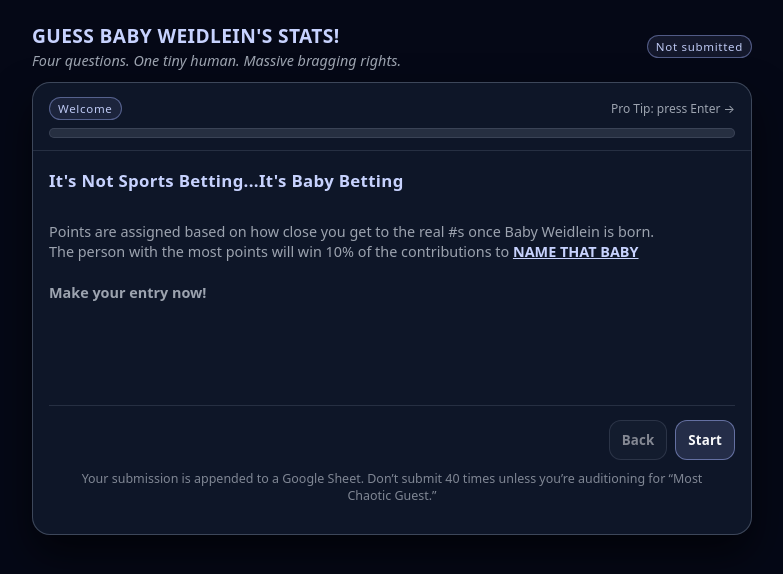
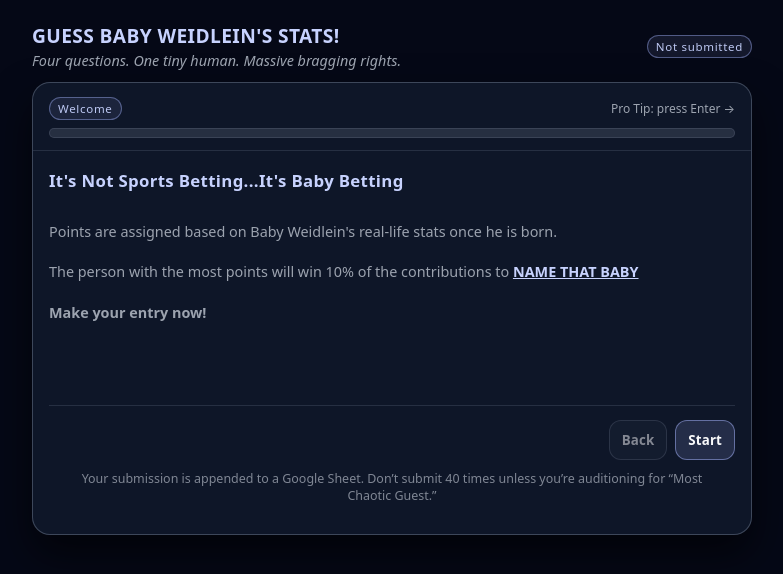
Before and after one commit to dweidlein/BabyWeidleinGuessingGame, a Flask app: page / in a window 1280 px wide. Shown: the top 574 px of the page, without its empty margins (248-1031 px from the left). Run offline with Flask 3, Linux system fonts and the light colour scheme.

Commit message:
Update index.html

```diff
--- a/templates/index.html
+++ b/templates/index.html
@@ -375,8 +375,8 @@
 <div class="qcard active" data-step="-1">
   <div class="qtitle">It's Not Sports Betting...It's Baby Betting</div>
   <div class="qdesc"><br>
-    Points are assigned based on how close you get to the real #s once Baby Weidlein is born. <br>
-    The person with the most points will win 10% of the contributions to <strong> <a href="https://theweidening.fly.dev" target="_blank" rel="noopener noreferrer">NAME THAT BABY</a></strong>
+    Points are assigned based on Baby Weidlein's real-life stats once he is born. <br><br>
+    The person with the most points will win 10% of the contributions to  <strong> <a href="https://theweidening.fly.dev" target="_blank" rel="noopener noreferrer">NAME THAT BABY</a></strong>
 
     <br><br>
     <strong>Make your entry now!</strong>
@@ -389,7 +389,7 @@
             <div class="qtitle">1) Your name</div>
             <div class="qdesc"><em>So we know who to crown and disburse winnings to</em></div>
             <div class="field">
-              <input id="name" type="text" autocomplete="name" placeholder="e.g. Alex / Jordan / Beyoncé" />
+              <input id="name" type="text" autocomplete="name" placeholder="e.g. Eitan / Max / Beyoncé" />
             </div>
           </div>
 
```
